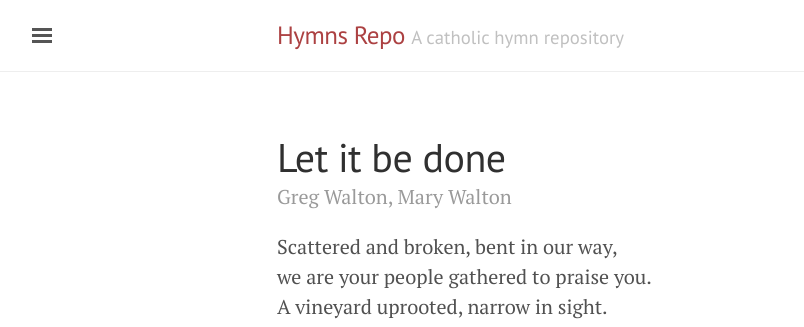
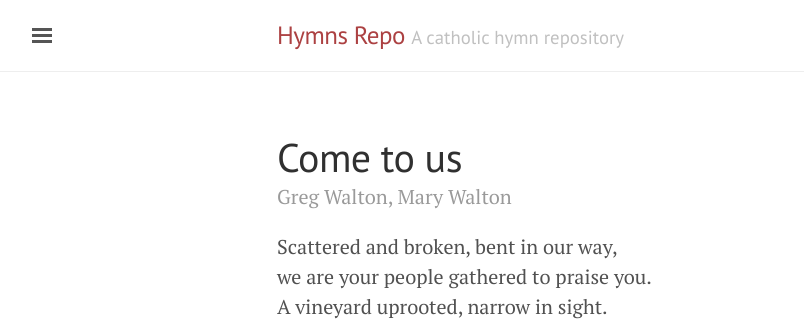
Before and after one commit to hymnsrepo/hymnsrepo-site, a Jekyll site: the page built from _hymns/come-to-us.md, in a window 1280 px wide. Shown: the top 327 px of the page, without its empty margins (3-807 px from the left). Built offline with Jekyll 4.4.1, drawn with Linux system fonts in a browser that asks for light colours.

Commit message:
Correct title for: Come to us

```diff
--- a/_hymns/come-to-us.md
+++ b/_hymns/come-to-us.md
@@ -1,5 +1,5 @@
 ---
-title: "Let it be done"
+title: "Come to us"
 subtitle: "Greg Walton, Mary Walton"
 ---
 
```
